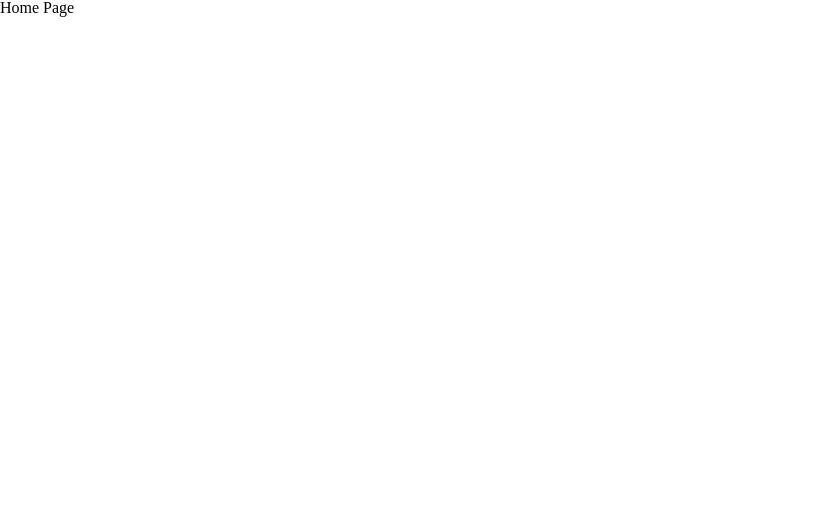
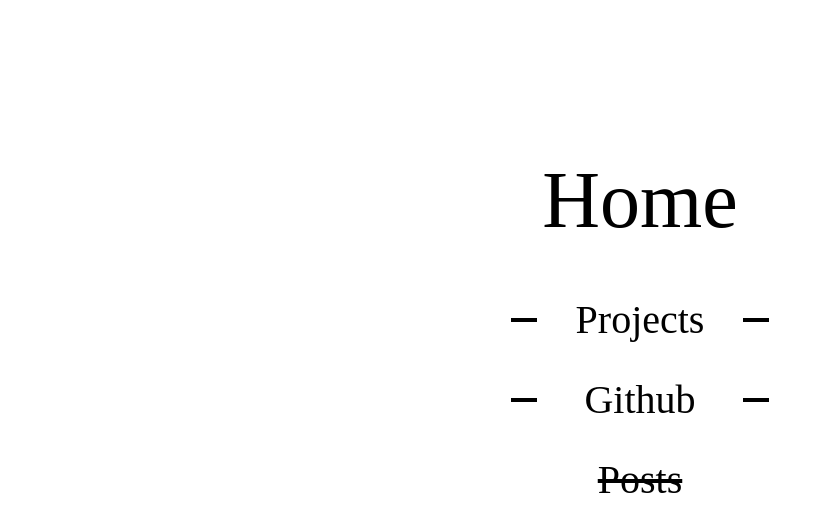
Before and after one commit to startartart/conblog, a React (Vite) app: page / in a window 1280 px wide. Shown: the top 532 px of the page, without its empty margins (0-832 px from the left). Built offline with nearby package versions, Linux system fonts and the light colour scheme.

Commit message:
style: Home Link 임시 연결 및 일부 컴포넌트 스타일링

```diff
--- a/src/pages/Home.tsx
+++ b/src/pages/Home.tsx
@@ -1,3 +1,96 @@
+import styled from 'styled-components';
+import { Link } from 'react-router-dom';
+
+type TextProps = {
+  $isInComplete?: boolean;
+};
+
+type BarProps = {
+  $direction: 'left' | 'right';
+};
+
 export default function Home() {
-  return <div>Home Page</div>;
+  return (
+    <Layout>
+      <Title>
+        <LargeText>Home</LargeText>
+      </Title>
+      <Box>
+        <StyleLink to="projects">
+          <Bar $direction="left" />
+          <Bar $direction="right" />
+          <SmallText>Projects</SmallText>
+        </StyleLink>
+        <StyleLink to="https://github.com/startartart">
+          <Bar $direction="left" />
+          <Bar $direction="right" />
+          <SmallText>Github</SmallText>
+        </StyleLink>
+        <StyleLink to="/">
+          <SmallText $isInComplete={true}>Posts</SmallText>
+        </StyleLink>
+      </Box>
+    </Layout>
+  );
 }
+
+const StyleLink = styled(Link)`
+  text-decoration: none;
+  width: 100%;
+  position: relative;
+  text-align: center;
+  transition: color 0.5s;
+  color: black;
+  user-select: none;
+  &:hover {
+    color: #bfbfbf;
+  }
+`;
+
+const Layout = styled.div`
+  width: 100vw;
+  height: 100vh;
+  display: flex;
+  position: relative;
+  gap: 1rem;
+  flex-direction: column;
+  justify-content: center;
+  align-items: center;
+  overflow-x: hidden;
+`;
+
+const Box = styled.div`
+  display: flex;
+  flex-direction: column;
+  align-items: center;
+  gap: 2.5rem;
+`;
+
+const Title = styled.div`
+  position: absolute;
+  top: 20%;
+`;
+
+const LargeText = styled.h1`
+  font-size: 5rem;
+`;
+
+const SmallText = styled.h5<TextProps>`
+  font-size: 2.5rem;
+  text-decoration: ${(props) =>
+    props.$isInComplete ? 'line-through' : 'none'};
+`;
+
+const Bar = styled.div<BarProps>`
+  position: absolute;
+  width: 20%;
+  height: 8%;
+  top: 46%;
+  background-color: black;
+  ${(props) =>
+    props.$direction === 'left'
+      ? {
+          left: '-50%',
+        }
+      : { right: '-50%' }}
+`;
```
